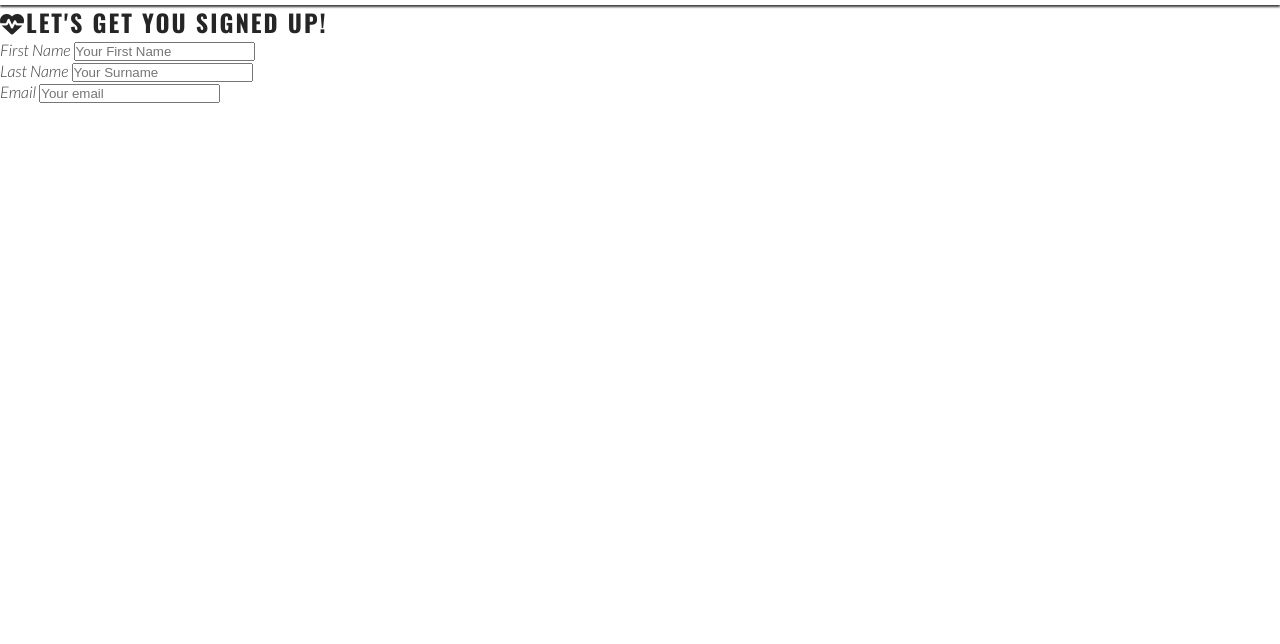
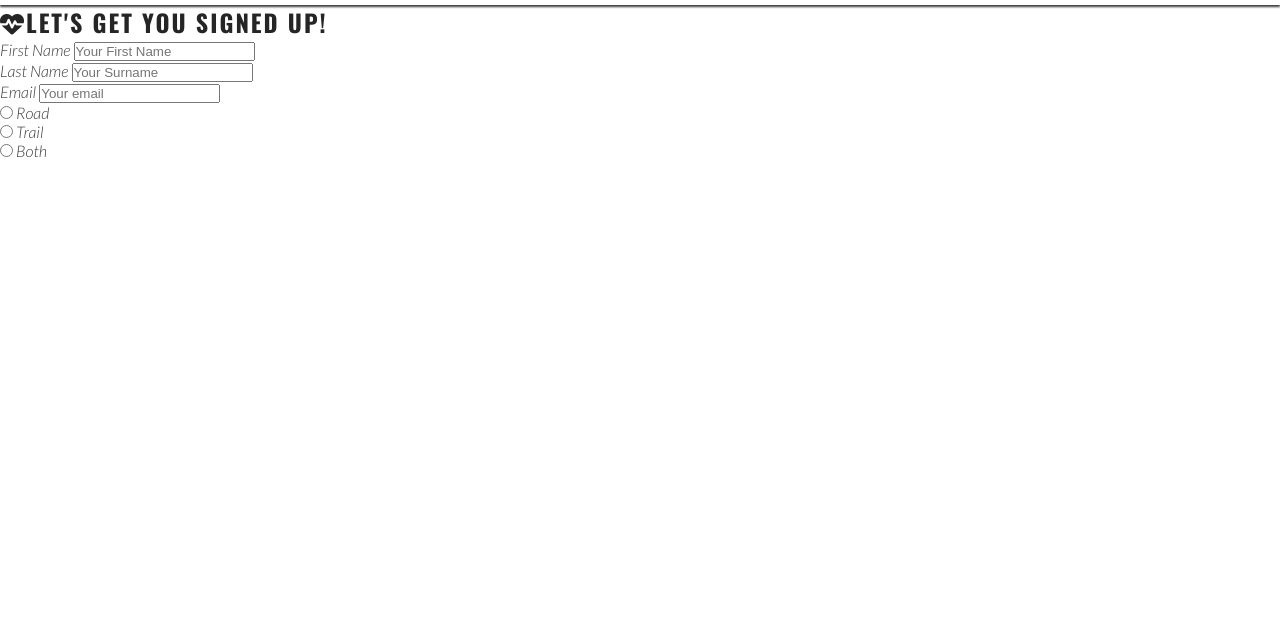
Before and after one commit to JOCPhys/Love-Running-JOC, a plain HTML site: page signup.html in a window 1280 px wide. Shown: the part 86-730 px from the top of the page. Drawn offline with nearby package versions, Linux system fonts and the light colour scheme.

Commit message:
Add running-preference radio buttons in form

```diff
--- a/signup.html
+++ b/signup.html
@@ -57,6 +57,14 @@
         			<input id="email-field" type="email" name="email" placeholder="Your email" required>
                     <br>
         		</div>
+                <div>
+<input type="radio" id="road" name="running-preference" value="child">
+<label for="road" required>Road</label><br>
+<input type="radio" id="trail" name="running-preference" value="adult">
+<label for="trail">Trail</label><br>
+<input type="radio" id="both" name="running-preference" value="senior">
+<label for="both">Both</label>
+                </div>
             </form>
         </section>
     </main>
```
